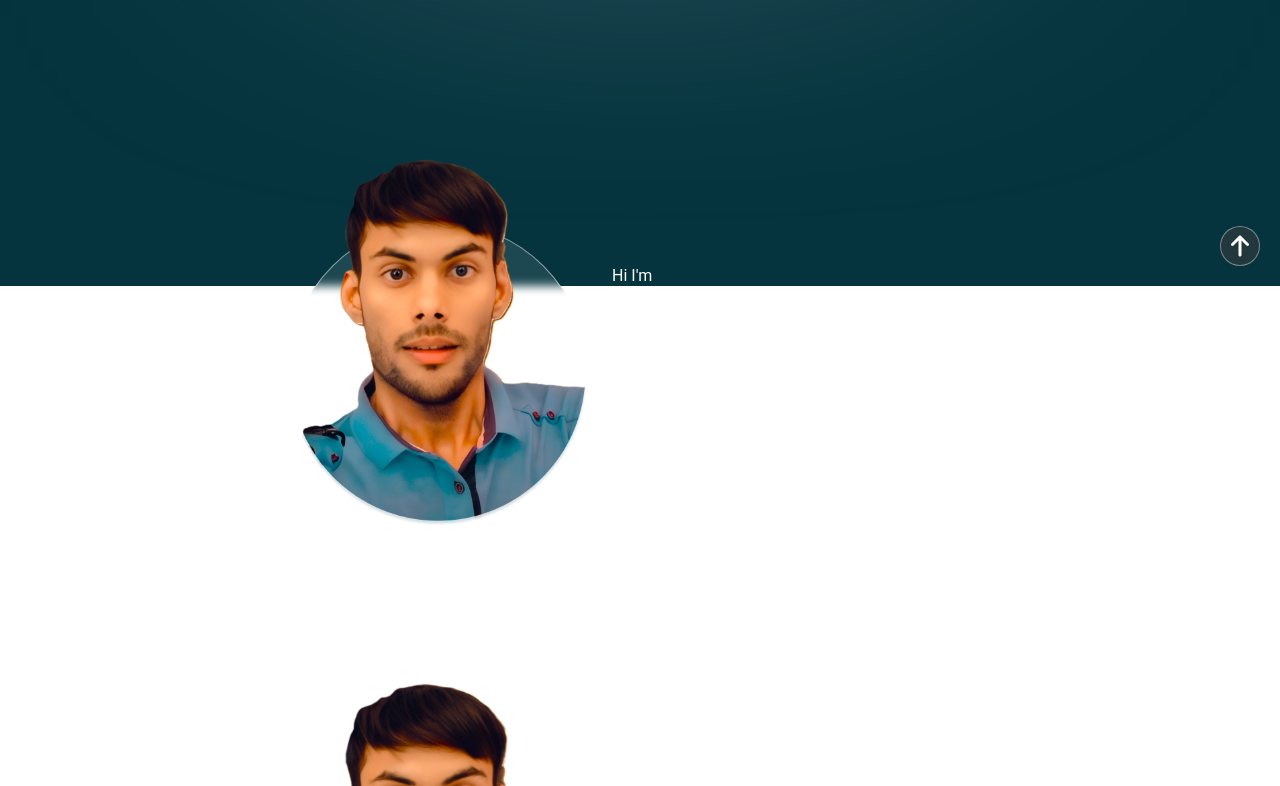
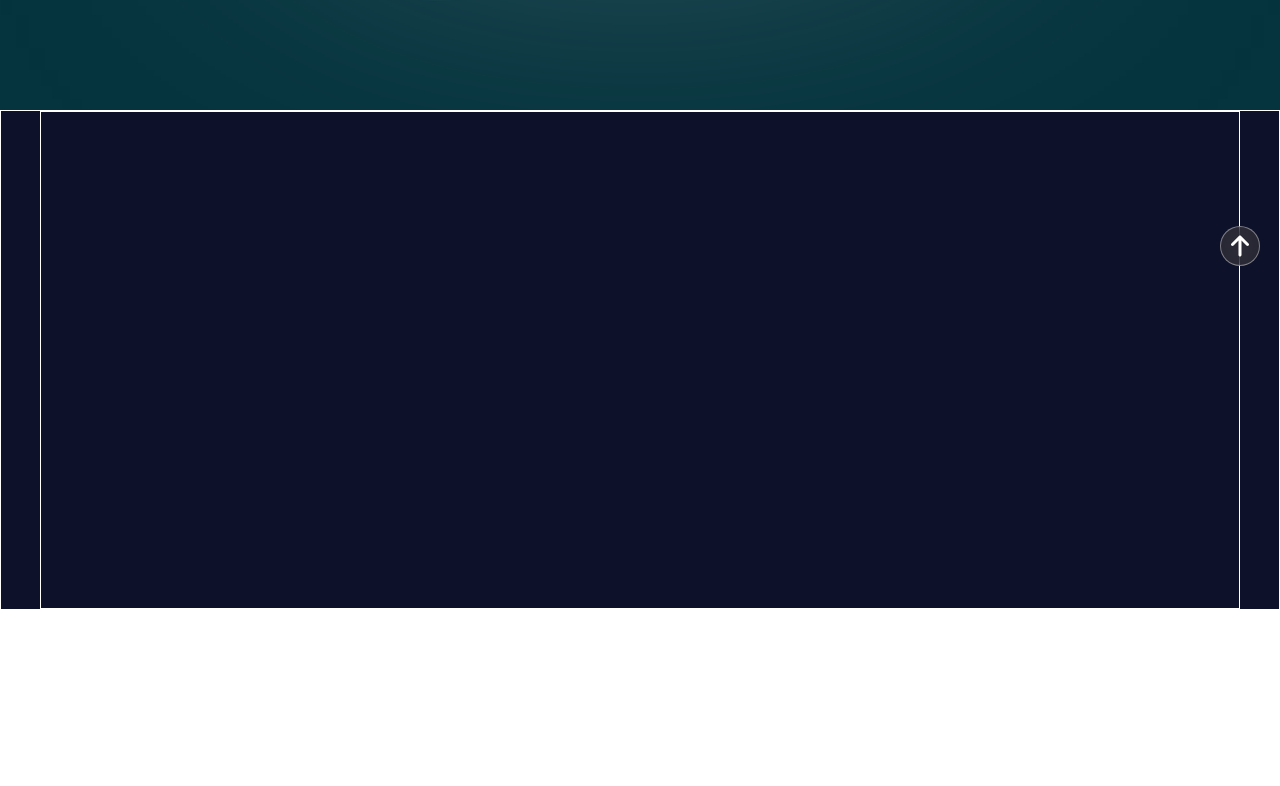
Before and after one commit to jitendra-ky/facetick, a React (Create React App) app: page / in a window 1280 px wide. Shown: the part 514-1300 px from the top of the page. After the commit the page ends 1124 px from the top, so only its background shows below. Built offline with nearby package versions, Linux system fonts and the light colour scheme.

Commit message:
footer layout added

```diff
--- a/src/App.js
+++ b/src/App.js
@@ -3,6 +3,7 @@ import './App.css';
 import Banner from './components/Banner';
 import Background from './components/Background';
 import Header from './components/Header';
+import Footer from './components/Footer';
 
 import { FontAwesomeIcon } from '@fortawesome/react-fontawesome';
 import { faArrowUp } from '@fortawesome/free-solid-svg-icons';
@@ -25,11 +26,9 @@ function App() {
       </header>
       <main>
         <section><Banner /></section>
-        <section><Banner /></section>
-        <section><Banner /></section>
       </main>
       <footer id='sample'>
-        Footer
+        <Footer />
       </footer>
       <div className='back-to-top' onClick={() => scrollToSection('header')}>
         <FontAwesomeIcon icon={faArrowUp} />
--- /dev/null
+++ b/src/components/Footer.css
@@ -0,0 +1,16 @@
+footer, footer>* {
+    border: thin solid rgb(255, 255, 255);
+}
+
+
+footer {
+    width: 100%;
+    height: 500px;
+    background: #0e112a;
+}
+
+footer .container {
+    max-width: 1200px;
+    margin: 0 auto;
+    height: 100%;
+}
--- /dev/null
+++ b/src/components/Footer.jsx
@@ -0,0 +1,11 @@
+import './Footer.css';
+
+function Footer() {
+    return (
+        <div className="container">
+
+        </div>
+    );
+}
+
+export default Footer;
```
